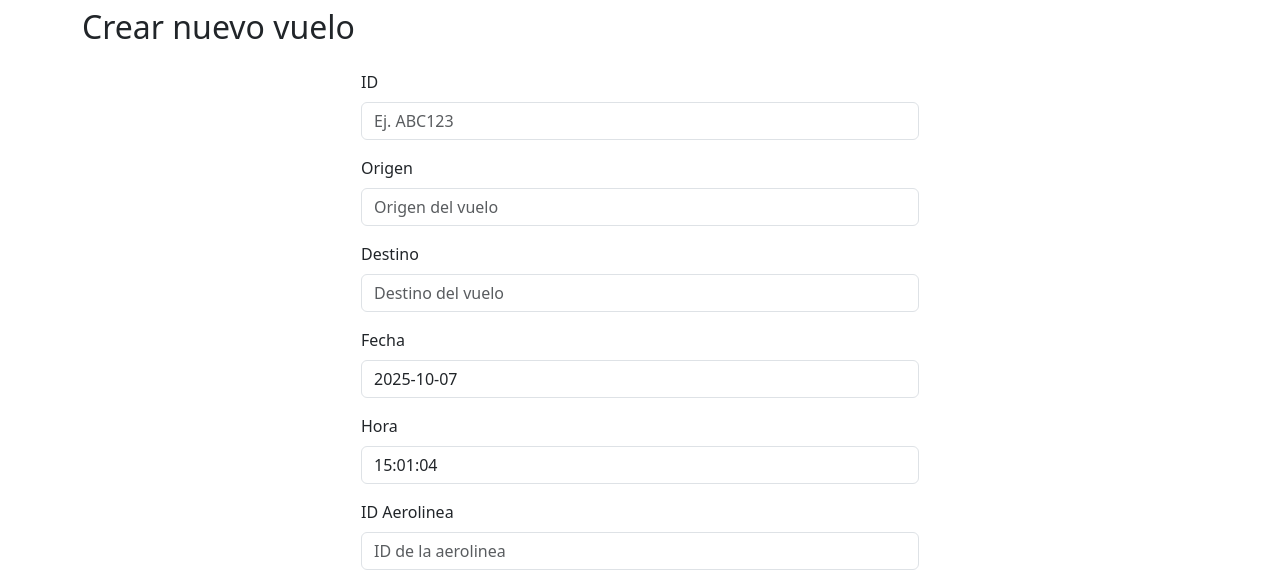
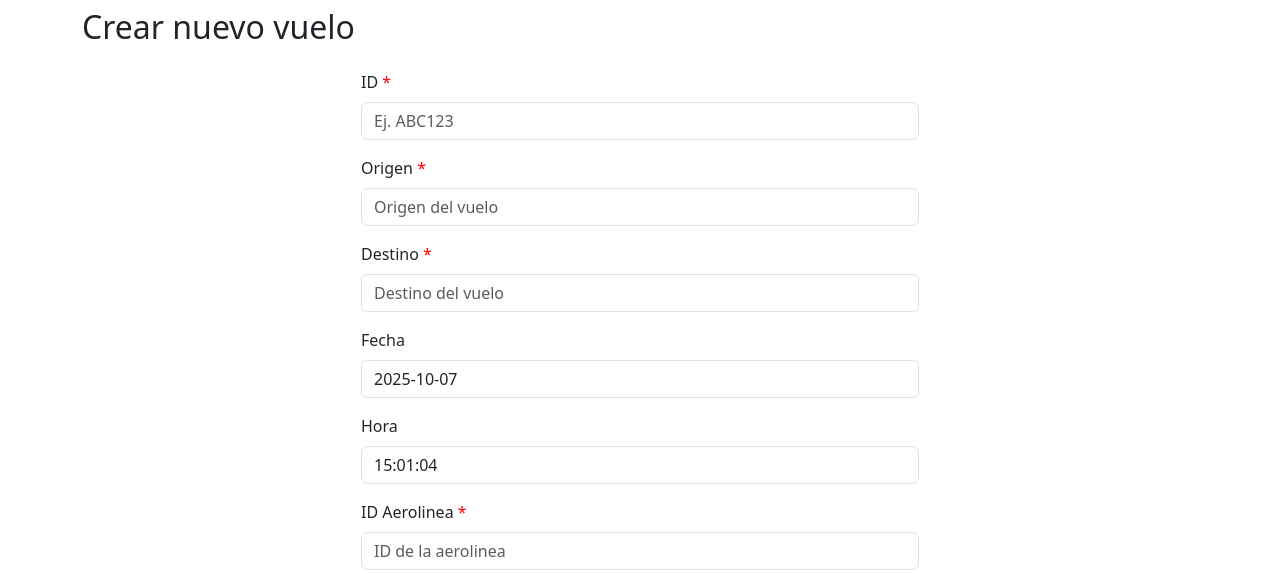
Before and after one commit to SantiagoSpina25/flights-app-frontend, a React (Vite) app: page /flights/new in a window 1280 px wide. Shown: the part 120-694 px from the top of the page. Built offline with nearby package versions, Linux system fonts and the light colour scheme; sample sign-in values are in the browser's storage.

Commit message:
Asterisco de required en inputs agregado

```diff
--- a/index.html
+++ b/index.html
@@ -10,6 +10,7 @@
       integrity="sha384-T3c6CoIi6uLrA9TneNEoa7RxnatzjcDSCmG1MXxSR1GAsXEV/Dwwykc2MPK8M2HN"
       crossorigin="anonymous"
     />
+    <link rel="stylesheet" href="src/index.css">
     <title>flights-app</title>
   </head>
   <body>
--- /dev/null
+++ b/src/index.css
@@ -0,0 +1,4 @@
+label.required::after {
+  content: " *";
+  color: red;
+}
--- a/src/pages/BookSeatPage.jsx
+++ b/src/pages/BookSeatPage.jsx
@@ -22,7 +22,7 @@ export const BookSeatPage = () => {
 
       <form onSubmit={handleSubmit} className="col-md-6 mx-auto">
         <div className="mb-3">
-          <label className="form-label">Id del usuario</label>
+          <label className="form-label required">Id del usuario</label>
           <input
             type="text"
             name="userId"
@@ -34,7 +34,7 @@ export const BookSeatPage = () => {
         </div>
 
         <div className="mb-3">
-          <label className="form-label">Id del asiento</label>
+          <label className="form-label required">Id del asiento</label>
           <input
             type="text"
             name="seatId"
--- a/src/pages/create/NewAirlinesPage.jsx
+++ b/src/pages/create/NewAirlinesPage.jsx
@@ -49,7 +49,7 @@ export const NewAirlinesPage = () => {
 
         <form onSubmit={handleSubmit}>
           <div className="mb-3">
-            <label htmlFor="name" className="form-label">
+            <label htmlFor="name" className="form-label required">
               Nombre
             </label>
             <input
--- a/src/pages/create/NewFlightsPage.jsx
+++ b/src/pages/create/NewFlightsPage.jsx
@@ -63,7 +63,7 @@ export const NewFlightsPage = () => {
 
         <form onSubmit={handleSubmit}>
           <div className="mb-3">
-            <label htmlFor="id" className="form-label">
+            <label htmlFor="id" className="form-label required">
               ID
             </label>
             <input
@@ -79,7 +79,7 @@ export const NewFlightsPage = () => {
           </div>
 
           <div className="mb-3">
-            <label htmlFor="origin" className="form-label">
+            <label htmlFor="origin" className="form-label required">
               Origen
             </label>
             <input
@@ -95,7 +95,7 @@ export const NewFlightsPage = () => {
           </div>
 
           <div className="mb-3">
-            <label htmlFor="destination" className="form-label">
+            <label htmlFor="destination" className="form-label required">
               Destino
             </label>
             <input
@@ -141,7 +141,7 @@ export const NewFlightsPage = () => {
           </div>
 
           <div className="mb-3">
-            <label htmlFor="airlineId" className="form-label">
+            <label htmlFor="airlineId" className="form-label required">
               ID Aerolinea
             </label>
             <input
--- a/src/pages/create/NewSeatsPage.jsx
+++ b/src/pages/create/NewSeatsPage.jsx
@@ -55,7 +55,7 @@ export const NewSeatsPage = () => {
 
         <form onSubmit={handleSubmit}>
           <div className="mb-3">
-            <label htmlFor="number" className="form-label">
+            <label htmlFor="number" className="form-label required">
               Numero
             </label>
             <input
@@ -87,21 +87,6 @@ export const NewSeatsPage = () => {
             </select>
           </div>
 
-          {/* <div className="mb-3">
-            <label htmlFor="status" className="form-label">
-              Estado
-            </label>
-            <input
-              id="status"
-              name="status"
-              type="text"
-              className="form-control"
-              value={form.status}
-              onChange={handleChange}
-              placeholder="Estado del asiento"
-            />
-          </div> */}
-
           <div className="mb-3">
             <label for="status" class="form-label">
               Estado
@@ -119,7 +104,7 @@ export const NewSeatsPage = () => {
           </div>
 
           <div className="mb-3">
-            <label htmlFor="flightId" className="form-label">
+            <label htmlFor="flightId" className="form-label required">
               Id del vuelo
             </label>
             <input
--- a/src/pages/create/NewUsersPage.jsx
+++ b/src/pages/create/NewUsersPage.jsx
@@ -22,7 +22,7 @@ export const NewUsersPage = () => {
 
       <form onSubmit={handleSubmit} className="col-md-6 mx-auto">
         <div className="mb-3">
-          <label className="form-label">Nombre de usuario</label>
+          <label className="form-label required">Nombre de usuario</label>
           <input
             type="text"
             name="username"
@@ -34,7 +34,7 @@ export const NewUsersPage = () => {
         </div>
 
         <div className="mb-3">
-          <label className="form-label">Contraseña</label>
+          <label className="form-label required">Contraseña</label>
           <input
             type="password"
             name="password"
--- a/src/services/ApiClient.jsx
+++ b/src/services/ApiClient.jsx
@@ -22,7 +22,7 @@ apiClient.interceptors.response.use(
   res => res,
   err => {
     const status = err?.response?.status;
-    if (status === 403) {
+    if (status === 403 || status === 401) {
       // limpiar sesión
       localStorage.removeItem("token");
       localStorage.removeItem("user");
```
